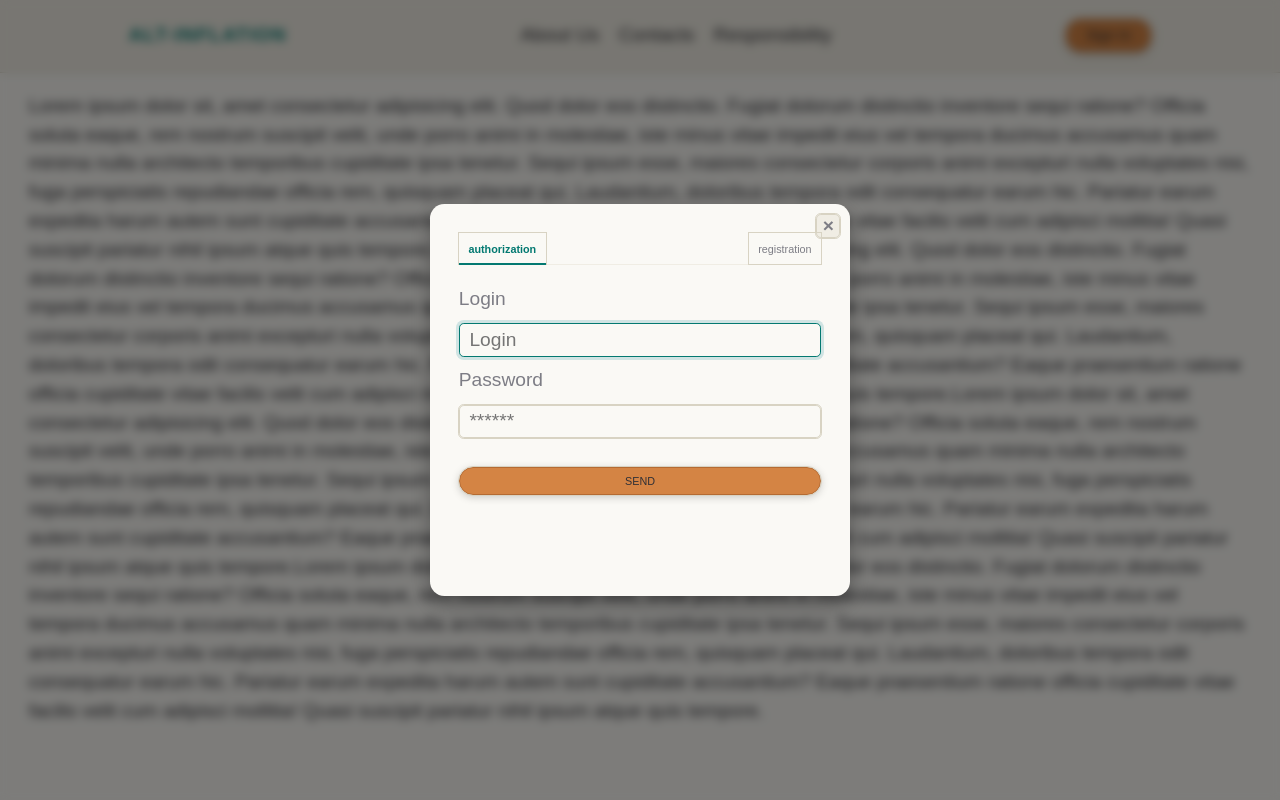
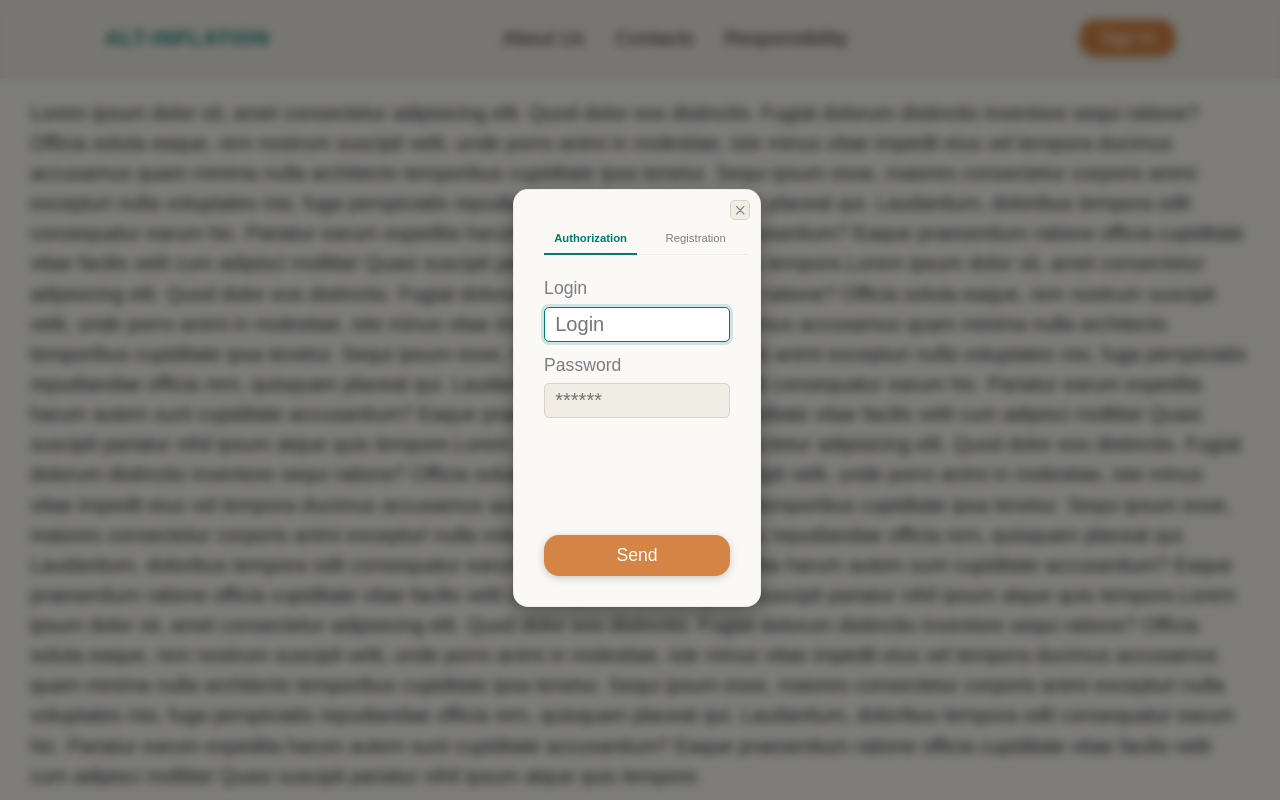
Before and after one commit to Hekeng/SQL-PHP_Practice, a PHP site: page /SQL-PHP_Practice/ in a window 1280 px wide. Run offline with PHP 8.4, Linux system fonts and the light colour scheme.

Commit message:
finished the model window and moved on to Js

```diff
--- a/SQL_Practice/assets/css/reset.css
+++ b/SQL_Practice/assets/css/reset.css
@@ -11,11 +11,10 @@ body {
 	box-sizing: border-box;
 	font-family: var(--main-font);
 	border: none;
-	/* display: inline-block;  */
 	width: 100%;
 
 }
-/* позволяет придердиваться внешних границ*/
+
 *, *::before, *::after {
 	box-sizing: border-box;
 	margin: 0;
@@ -36,14 +35,17 @@ ul, ul, li {
 
 button {
 	padding: 0;
-	outline: 1px solid var(--gray-300);
 	border: none;
 }
 
 input {
 	padding: 0;
-	outline: 1px solid var(--gray-300);
+	/* outline: 1px solid var(--gray-300); */
 	border: none;
+	width: 100%;           /* Теперь он стремится занять место, которое дали */
+    display: block;        /* Убираем лишние зазоры inline-элемента */
+    min-width: 0;
+
 }
 
 /* span, p, label {
--- a/SQL_Practice/assets/css/style.css
+++ b/SQL_Practice/assets/css/style.css
@@ -8,7 +8,7 @@
 @import url('https://fonts.googleapis.com/css2?family=Manrope:wght@400;500;700&display=swap');
 
 html {
-  font-size: clamp(62.5%, 0.625rem + 0.5vw, 75%);
+  font-size: clamp(62.5%, 0.625rem + 0.2vw, 150%);
 }
 
 :root {
@@ -56,7 +56,7 @@ html {
 
   /* ================= SEMANTIC TOKENS ================= */
   --color-bg: var(--gray-50);
-  --color-surface: #ffffff;
+  --color-surface: #fefefe;
   --color-border: var(--gray-300);
 
   --color-text-main: #303036;
@@ -76,6 +76,33 @@ html {
   /* ================= MOTION ================= */
   --t-fast: 0.2s ease;
 }
+.btn{
+  display: inline-flex;
+  align-items: center;
+  justify-content: center;
+
+  padding: var(--space-sm) var(--space-md);
+  font-size: var(--fs-button);
+  font-weight: 500;
+
+  color: var(--color-surface);
+  background-color: var(--color-accent);
+  border-radius: var(--br-md);
+
+  box-shadow: var(--shd-low);
+  transition: transform var(--t-fast), box-shadow var(--t-fast);
+}
+
+.btn:hover {
+  transform: translateY(-2px);
+  box-shadow: var(--shd-high);
+  background-color: var(--color-accent-hover);
+}
+
+.btn:active{
+    transform: translateY(0);
+  box-shadow: var(--shd-low);
+}
 
 /*HEADER*/
 .main-header {
@@ -87,6 +114,7 @@ html {
   border-bottom: 1px solid var(--gray-300);
 }
 
+
 .header-container {
   max-width: 90rem; /* ≈1440px */
   margin: 0 auto;
@@ -94,6 +122,8 @@ html {
   display: flex;
   justify-content: space-between;
   align-items: center;
+  flex-wrap: wrap;
+  gap: var(--space-md);
 }
 
 .logo-box {
@@ -114,9 +144,11 @@ html {
   text-shadow: 0 4px 6px rgba(0, 0, 0, 0.2);
 }
 
-.main-nav ul {
+.nav-list {
   display: flex;
-  gap: var(--space-md);
+  gap: var(--space-lg);
+  flex-wrap: wrap; /* Если ссылок много, они выстроятся в 2 ряда вместо наплыва */
+  justify-content: center;
 }
 
 .main-nav a {
@@ -130,34 +162,16 @@ html {
   color: var(--color-primary);
 }
 
-.btn-header {
-  display: inline-flex;
-  align-items: center;
-  justify-content: center;
-
+ .btn-header {
   padding: var(--space-xs) var(--space-md);
-  font-size: var(--fs-small);
-  font-weight: 500;
-
-  color: var(--color-text-main);
-  background-color: var(--color-accent);
-  border-radius: var(--br-md);
-  border: 1px solid var(--color-accent-hover);
-
-  box-shadow: var(--shd-low);
-  transition: transform var(--t-fast), box-shadow var(--t-fast);
 }
 
-.btn-header:hover {
-  transform: translateY(-2px);
-  box-shadow: var(--shd-high);
+/*BODY*/
+
+.nav-link, .logo-box, .btn-header {
+  white-space: nowrap;
 }
 
-.btn-header:active{
-    transform: translateY(0px);
-  box-shadow: var(--shd-low);
-}
-/*BODY*/
 
 body {
   display: flex;
@@ -201,35 +215,44 @@ body {
   flex-direction: column;
 
   /* width: min(100%, 24rem); */
-  padding: var(--space-lg);
-
-  width: 100%;
-  max-width: 420px;   /* человеческий максимум */
-  /* min-width: 320px; */
+  padding: var(--space-lg);/*слабое место сильно раздувает карточку*/
+  width: fit-content;
+  /* width: 100%; */
+  /* max-width: calc(100% - 20px);*/
+  min-width: 18rem;
+  /* width: clamp(18rem, 40vw, 32rem); */
 
   background-color: var(--color-bg);
   border-radius: var(--br-md);
   box-shadow: var(--shd-high);
 
+  border: 1px solid rgba(0,0,0,0.05);
+
   transform: translateY(0);
   transition: transform 0.4s cubic-bezier(0.175, 0.885, 0.32, 1.275);
+
+  animation: float 4s ease-in-out infinite;
 }
 
+@keyframes float {
+  0% { transform: translate(0, 0); }
+  33% { transform: translate(3px, -4px); }
+  66% { transform: translate(-3px, -2px); }
+  100% { transform: translate(0, 0); }
+}
 /* ================= EXIT BUTTON ================= */
 .btn-exit {
   position: absolute;
   top: var(--space-sm);
   right: var(--space-sm);
-
-  width: 2rem;
-  height: 2rem;
+line-height: 1;
+  width: 1.6rem;
+  height: 1.6rem;
+  z-index: 8;
 
   display: flex;
   align-items: center;
   justify-content: center;
-
-  font-size: var(--fs-base);
-  font-weight: 700;
 
   color: var(--color-text-muted);
   background-color: var(--gray-100);
@@ -238,17 +261,31 @@ body {
 
   cursor: pointer;
   transition: background-color var(--t-fast), color var(--t-fast);
+
+
+
+
 }
 
 .btn-exit:hover {
+
   background-color: var(--color-error);
-  color: #fff;
+  color: var(--color-surface);
 }
-
+.btn-exit svg {
+    width: 80%;  /* Крестик будет занимать 60% от размера кнопки */
+    height: 80%;
+    display: block; /* Убираем лишние зазоры */
+}
+.btn-exit:hover svg path {
+    stroke-width: 3; /* Сделаем крестик жирнее при наведении */
+    transition: stroke-width 0.2s ease;
+}
 /* ================= CONTENT / FORMS ================= */
 .auth-content {
   display: grid;
   grid-template-columns: 1fr;
+  /* width: 100%; */
 }
 
 .auth-form-login{
@@ -267,26 +304,48 @@ body {
   gap: var(--space-sm);
 }
 
+.auth-spacer {
+  flex-grow: 1; /* Забирает всё свободное пространство */
+  min-height: var(--space-md);
+}
+
 /* ================= LABEL / INPUT ================= */
 .auth-card label {
-  font-size: var(--fs-base);
+  font-size: var(--fs-button);
   font-weight: 500;
   color: var(--color-text-muted);
+  margin-bottom: calc(var(--space-xs) * -1);
 }
 
 .auth-card input {
+  width: 10rem;
+  min-width: 100%;
+  /* width: 10rem;             Занимать всё место внутри карточки */
+   /*max-width: 100%;         /*Не вылезать за рамки ни при каких условиях*/
+  /* min-width: 0;
+  display: block;          /* Чтобы не было inline-глюков */
+  box-sizing: border-box;
+  display: block;
+  /* max-width: 100%; */
   padding: var(--space-xs) var(--space-sm);
   font-size: var(--fs-base);
 
   border-radius: var(--br-sm);
-  border: 1px solid var(--gray-300);
-  background-color: var(--gray-50);
+  border: 1px solid var(--gray-500);
+  background-color: var(--gray-100);
+  transition: all var(--t-fast) ease;
 
-  transition: border-color var(--t-fast), box-shadow var(--t-fast);
+  border-color: var(--gray-300);
+}
+
+.auth-card input:hover {
+  /* background-color: var(--gray-50); Инпут как бы "подсвечивается" изнутри */
+  border-color: var(--gray-500);    /* Граница становится чуть строже */
 }
 
 .auth-card input:focus {
   outline: none;
+  background-color:var(--color-surface);
   border-color: var(--color-primary);
   box-shadow: 0 0 0 3px var(--primary-100);
 }
@@ -296,9 +355,11 @@ body {
   display: flex;
   flex-direction: row;
   justify-content: space-between;
-  width: 100%;
+  width: 110%;
   margin-bottom: var(--space-md);
   border-bottom: 1px solid var(--gray-100);
+  padding-right: 1rem; /* Резервируем место под крестик, чтобы табы под него не заплывали */
+  box-sizing: border-box;
 }
 
 .auth-tabs button {
@@ -333,38 +394,9 @@ body {
 
 /* ================= SUBMIT BUTTON ================= */
 .btn-submit {
-  margin-top: var(--space-sm);
-
-  display: flex;
-  justify-content: center;
-  align-items: center;
-
-  padding: 0.6rem 1rem;
-  width: 100%;
-
-  font-size: 0.9rem;
-  font-weight: 500;
-  text-transform: uppercase;
-
-  color: var(--color-text-main);
-  background-color: var(--color-accent);
-
-  border-radius: var(--br-md);
-  border: 1px solid var(--color-accent-hover);
-
-  box-shadow: var(--shd-low);
-  transition: transform var(--t-fast), box-shadow var(--t-fast);
+  margin-top: var(--space-lg);
 }
 
-.btn-submit:hover {
-  transform: translateY(-2px);
-  box-shadow: var(--shd-high);
-}
-
-.btn-submit:active {
-  transform: translateY(0);
-  box-shadow: var(--shd-low);
-}
 
 /* ================= VISIBILITY ================= */
 .is-hiden {
@@ -374,7 +406,7 @@ body {
 }
 
 .is-none {
-  display: none;
+  display: none !important;
 }
 
 
--- a/SQL_Practice/assets/js/script.js
+++ b/SQL_Practice/assets/js/script.js
@@ -1,3 +1,32 @@
 
 var perem = "hallo world!"
 console.log(perem);
+
+// // Поиск одного элемента
+// var loginForm = document.querySelector('#form-login');
+
+// // Поиск группы элементов (например, всех кнопок табов)
+// var tabs = document.querySelectorAll('.tab-btn');
+
+// element.classList.add('is-hidden');//(JS переключает рычаг, а CSS решает, как это выглядит).
+
+// Синтаксис: элемент.addEventListener('тип_события', функция_обратного_вызова);
+// button.addEventListener('click', function() {
+//     console.log('Кнопка нажата!');
+// });
+
+// let auth_tabs = document.getElementById('auth_tab');
+let auth_tabs = document.querySelectorAll('ul>li>button')
+auth_tabs.forEach(button => {
+
+   button.addEventListener('click', print_button);
+
+});
+
+function print_button (event) {
+
+        const target = event.currentTarget.dataset.target;
+
+        console.log('Кнопка нажата: ' + target);
+}
+// console.log(auth_tabs);
--- a/SQL_Practice/index.php
+++ b/SQL_Practice/index.php
@@ -23,28 +23,31 @@ require_once TEMPLATES_PATH . '/header.tpl';
 			</div>
 		</div>
 
-
+<!-- is-none -->
 
 		<div class="auth-overlay ">
 			<div class="auth-card">
-				<button type="button" class="btn-exit">&times;</button>
+				<button type="button" class="btn-exit">
+					<svg viewBox="0 0 24 24" fill="none" xmlns="http://www.w3.org/2000/svg">
+						<path d="M18 6L6 18M6 6L18 18" stroke="currentColor" stroke-width="2" stroke-linecap="round" stroke-linejoin="round"/>
+					</svg>
+				</button>
 				<div class="auth-tabs">
 					<ul>
-						<li><button class="is-active" type="button">authorization</button></li>
-						<li><button type="button">registration</button></li>
+						<li><button class="is-active auth_tab" data-target="login" type="button">Authorization</button></li>
+						<li><button class="auth_tab" data-target="reg" type="button ">Registration</button></li>
 					</ul>
 				</div>
 
 				<div class="auth-content">
-					<form class="auth-form-login" id="auth-form-login" name="auth-form-login" action="" method="post">
+					<form class="auth-form-login " id="auth-form-login" name="auth-form-login" action="" method="post">
 
 						<label for="user_login">Login</label>
 						<input
 							type="text"
 							name="user_login"
 							id="user_login"
-							placeholder="Login"
-							autofocus>
+							placeholder="Login" autofocus>
 						<label for="user_pas">Password</label>
 						<input
 							type="password"
@@ -58,7 +61,7 @@ require_once TEMPLATES_PATH . '/header.tpl';
 							type="text"
 							placeholder="******"> -->
 						<!-- <br> -->
-						<button class="btn-submit" type="submit">send</button>
+						<button class="btn btn-submit" type="submit">Send</button>
 					</form>
 
 					<form class="auth-form-reg is-hiden" name="reg_window" id="reg_window" action="" method="post">
@@ -68,8 +71,7 @@ require_once TEMPLATES_PATH . '/header.tpl';
 							type="text"
 							name="new_user_login"
 							id="new_user_login"
-							placeholder="Login"
-							autofocus>
+							placeholder="Login" autofocus>
 						<label for="new_user_pas">Password</label>
 						<input
 							type="password"
@@ -83,7 +85,7 @@ require_once TEMPLATES_PATH . '/header.tpl';
 							id="new_user_pas_rep"
 							placeholder="******">
 						<!-- <br> -->
-						<button class="btn-submit" type="submit">registration user</button>
+						<button class="btn btn-submit" type="submit">Registration user</button>
 					</form>
 
 				</div>
--- a/SQL_Practice/templates/footer.tpl
+++ b/SQL_Practice/templates/footer.tpl
@@ -1,6 +1,6 @@
 <?php
 
-	add_js('script');
+	// add_js('script');
 
 
 ?>
--- a/SQL_Practice/templates/header.tpl
+++ b/SQL_Practice/templates/header.tpl
@@ -34,7 +34,7 @@
         </nav>
 
     <div class="auth-box">
-    <a href="#login" class="btn-header">Sign In</a>
+    <a href="#login" class="btn btn-header">Sign In</a>
     <div class="avatar"></div>
     </div>
 
```
